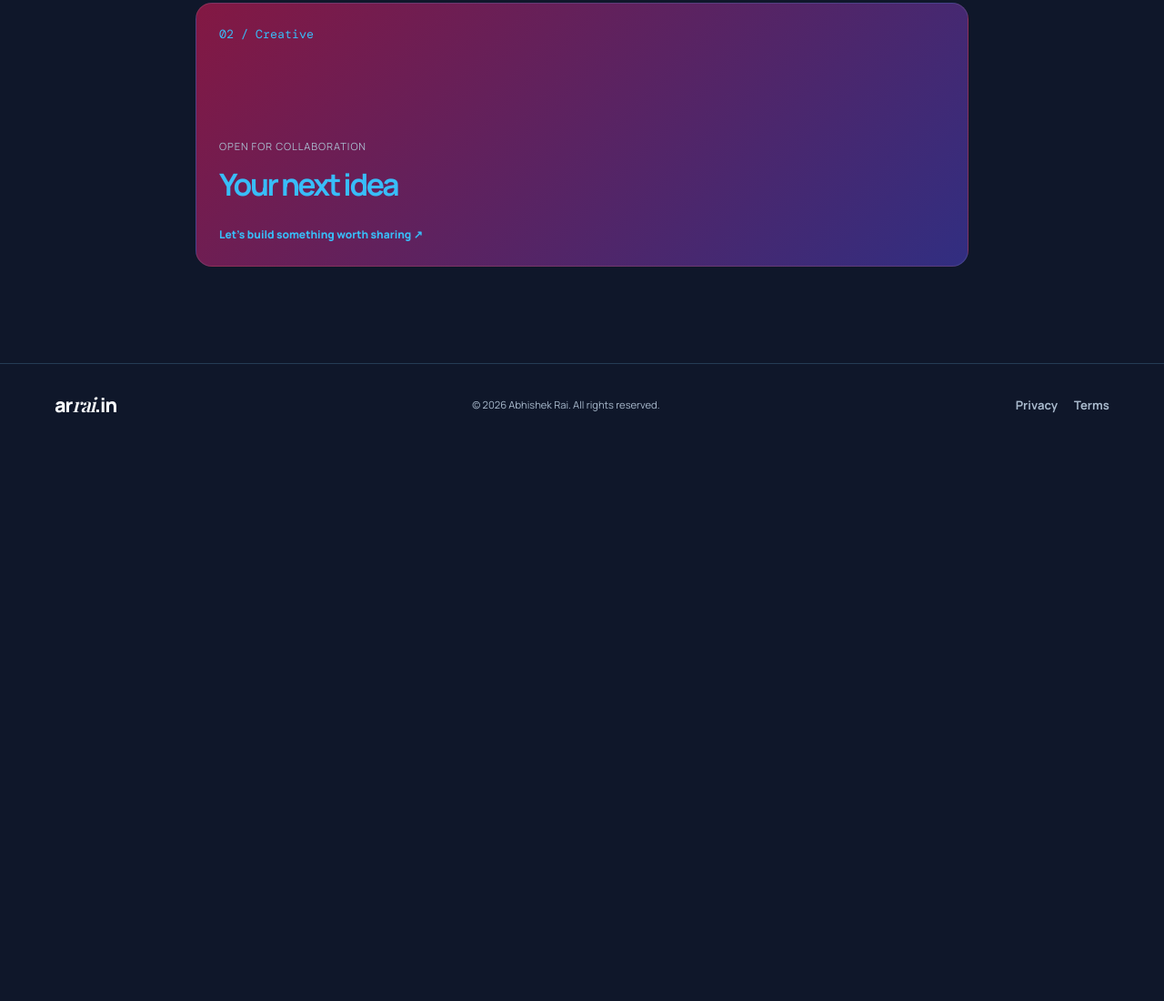
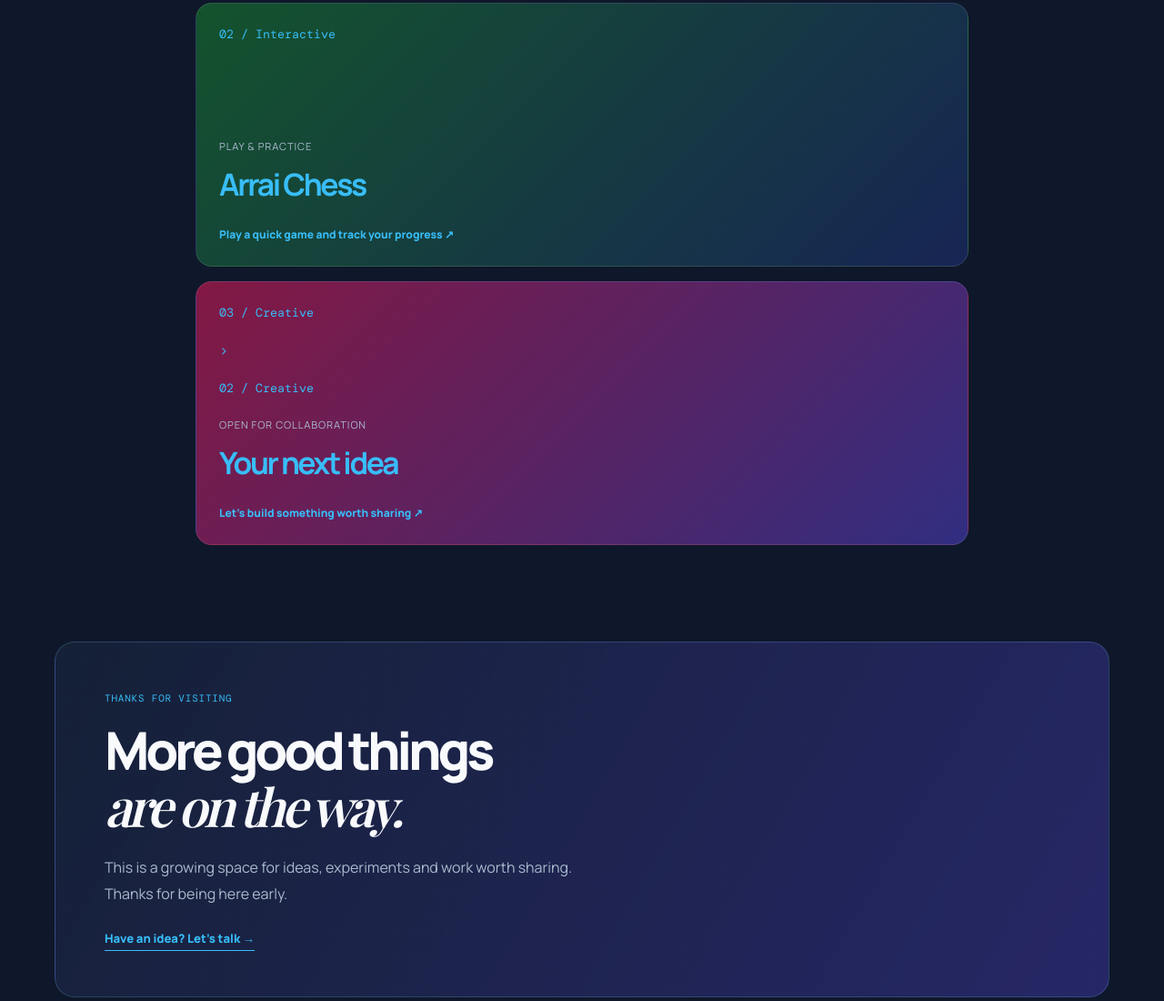
Before and after one commit to Abhishekrai124/AR, a plain HTML site: page projects.html in a window 1280 px wide. Shown: the part 835-1935 px from the top of the page at 91% size. Before the commit the page ends 1324 px from the top, so only its background shows below. Drawn offline with nearby package versions, Linux system fonts and the light colour scheme; a web font is replaced by a local one.

```diff
--- a/projects.html
+++ b/projects.html
@@ -27,14 +27,22 @@
         </p>
       </section>
       <section class="content wrap project-list">
-        <a class="card blue" href="contact.html"
-          ><small>01 / Web</small>
+        <a class="card blue" href="index.html"
+          ><small>01 / Featured web</small>
           <div>
             <p>Independent platform</p>
             <h3>arrai.in</h3>
             <span>A home for web, design and creator work ↗</span>
           </div></a
+        ><a class="card chess-project" href="chess.html"
+          ><small>02 / Interactive</small>
+          <div>
+            <p>Play &amp; practice</p>
+            <h3>Arrai Chess</h3>
+            <span>Play a quick game and track your progress ↗</span>
+          </div></a
         ><a class="card pink" href="contact.html"
+          ><small>03 / Creative</small>
           ><small>02 / Creative</small>
           <div>
             <p>Open for collaboration</p>
@@ -42,6 +50,15 @@
             <span>Let’s build something worth sharing ↗</span>
           </div></a
         >
+      </section>
+      <section class="wrap project-thanks">
+        <p class="eyebrow">Thanks for visiting</p>
+        <h2>More good things<br /><em>are on the way.</em></h2>
+        <p>
+          This is a growing space for ideas, experiments and work worth sharing.
+          Thanks for being here early.
+        </p>
+        <a class="text-link" href="contact.html">Have an idea? Let’s talk →</a>
       </section>
     </main>
     <footer>
--- a/style.css
+++ b/style.css
@@ -445,6 +445,26 @@
   margin-bottom: 16px;
   min-height: 290px;
 }
+.chess-project {
+  background: linear-gradient(135deg, #14532d, #172554);
+}
+.project-thanks {
+  margin-bottom: 80px;
+  padding: 54px;
+  border: 1px solid var(--line);
+  border-radius: 22px;
+  background: linear-gradient(120deg, rgba(22, 34, 56, 0.9), rgba(49, 46, 129, 0.7));
+}
+.project-thanks h2 {
+  font-size: clamp(2.2rem, 4.5vw, 4.2rem);
+  line-height: 1.05;
+}
+.project-thanks > p:not(.eyebrow) {
+  max-width: 540px;
+  margin: 22px 0;
+  color: var(--muted);
+  line-height: 1.8;
+}
 .auth-page {
   min-height: 100vh;
   display: flex;
@@ -553,6 +573,10 @@
     padding: 45px 28px;
     margin-bottom: 45px;
   }
+  .project-thanks {
+    margin-bottom: 45px;
+    padding: 38px 28px;
+  }
   .socials div {
     display: grid;
     grid-template-columns: 1fr 1fr;
```
